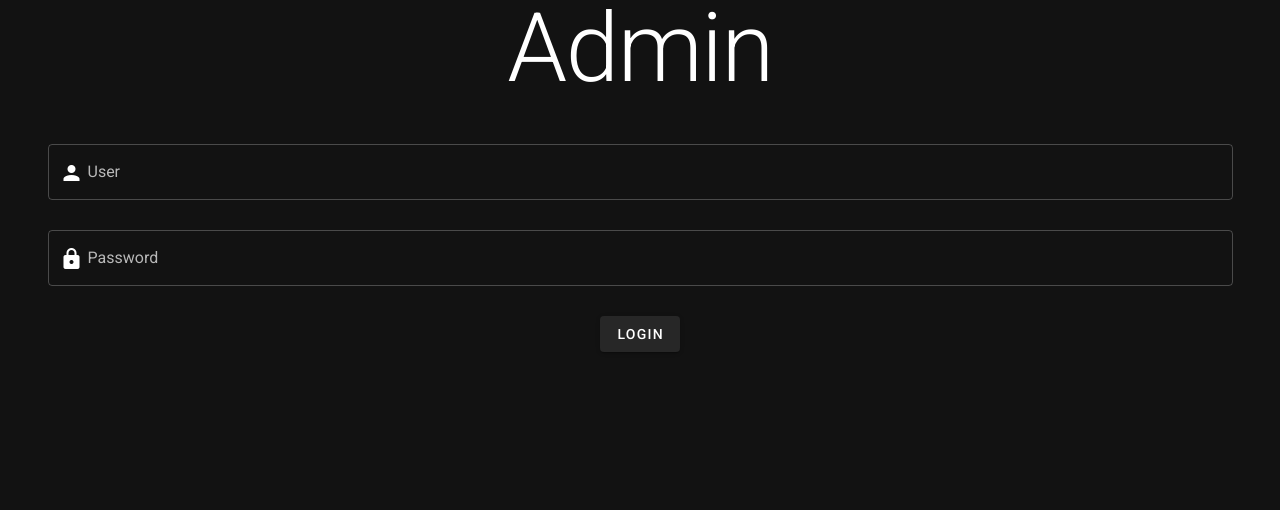
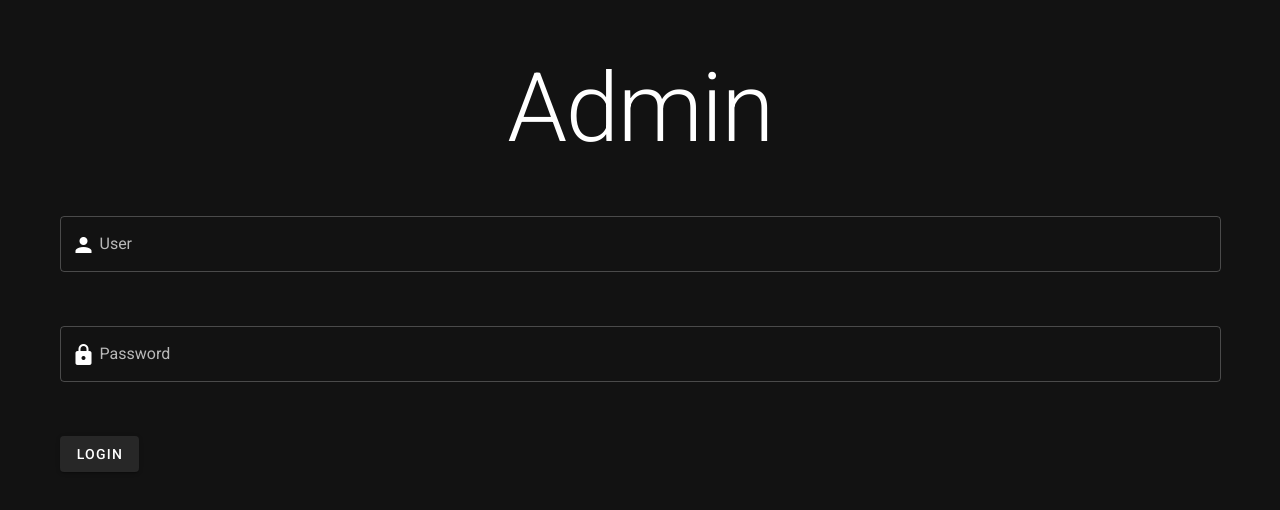
Before and after one commit to Green-Archive/quick-and-dirty-front-test, a Nuxt app: page / in a window 1280 px wide. Shown: the top 510 px of the page. Built offline with nearby package versions, Linux system fonts and the light colour scheme.

Commit message:
'@nuxtjs/auth' to "@nuxtjs/auth-next"

```diff
--- a/nuxt.config.js
+++ b/nuxt.config.js
@@ -43,34 +43,45 @@ export default {
   modules: [
     // https://go.nuxtjs.dev/axios
     "@nuxtjs/axios",
-    '@nuxtjs/auth'
-
+    "@nuxtjs/auth-next",
   ],
 
   // Axios module configuration: https://go.nuxtjs.dev/config-axios
   axios: {
     // Workaround to avoid enforcing hard-coded localhost:3000: https://github.com/nuxt-community/axios-module/issues/308
     baseURL: "http://127.0.0.1:5000/api/v1/",
-    credentials: true
+    // credentials: true,
   },
 
   auth: {
     strategies: {
       local: {
 
+        token: {
+          property: "response.token",
+          global: true,
+          required: true,
+          type: false,
+        },
+        user: {
+          property: "user",
+          autoFetch: true,
+        },
 
 
         endpoints: {
-          login: { url: 'auth/signin', method: 'post', propertyName: 'response.token' },
-          user: { url: 'test/user', method: 'get', propertyName: 'user' },
-          logout: false
+          login: {
+            url: "auth/signin",
+            method: "post",
+          },
+          user: { url: "test/user", method: "get"},
+          logout: false,
         },
-        tokenType: false,
-      }
+      },
     },
     redirect: {
-      login: '/'
-    }
+      login: "/",
+    },
   },
 
   // Vuetify module configuration: https://go.nuxtjs.dev/config-vuetify
--- a/package.json
+++ b/package.json
@@ -9,7 +9,7 @@
     "generate": "nuxt generate"
   },
   "dependencies": {
-    "@nuxtjs/auth": "^4.9.1",
+    "@nuxtjs/auth-next": "5.0.0-1667386184.dfbbb54",
     "@nuxtjs/axios": "^5.13.6",
     "core-js": "^3.25.3",
     "nuxt": "^2.15.8",
--- a/pages/index.vue
+++ b/pages/index.vue
@@ -1,19 +1,22 @@
 <template>
   <v-container>
-    <v-row class="mb-12" justify="center" align="center">
+    <v-row class="my-12" justify="center" align="center">
       <div class="text-h1">Admin</div>
     </v-row>
 
     <v-row justify="center" align="center">
+      <v-col cols="12">
+
       <v-text-field
         v-model="user.username"
         outlined
         label="User"
         prepend-inner-icon="mdi-account"
       ></v-text-field>
-    </v-row>
+    </v-col>
 
-    <v-row justify="center" align="center">
+      <v-col cols="12">
+
       <v-text-field
       v-model="user.password"
       outlined
@@ -21,14 +24,19 @@
       prepend-inner-icon="mdi-lock"
       type="password"
       ></v-text-field>
+    </v-col>
+
+    <v-col cols="12">
+    <v-btn @click="login"> Login </v-btn>
+  </v-col>
     </v-row>
+
     <v-row justify="center" align="center">
-      <v-btn @click="login"> Login </v-btn>
       <!-- <v-btn to="/activities"> Login </v-btn> -->
     </v-row>
 
 
-    <v-snackbar v-model="snackbar" :timeout="2000">
+    <v-snackbar class="mb-5" v-model="snackbar" :timeout="2000">
       {{ snackbarText }}
 
       <template v-slot:action="{ attrs }">
@@ -86,8 +94,17 @@ export default {
             data: payload
           });
           this.$router.push('/activities');
-        } catch (e) {
-          this.$router.push('/');
+        } catch (error) {
+
+
+          if( error.response === undefined){
+            this.snackbarText = error.message;
+          } else {
+            this.snackbarText = error.response.data.message;
+          }
+
+
+          this.snackbar = true;
         }
       },
   },
```
Also changed, not shown: 1 other file (tests, documents, lock files or other folders). Lines whose indentation alone changed are shown as unchanged.
